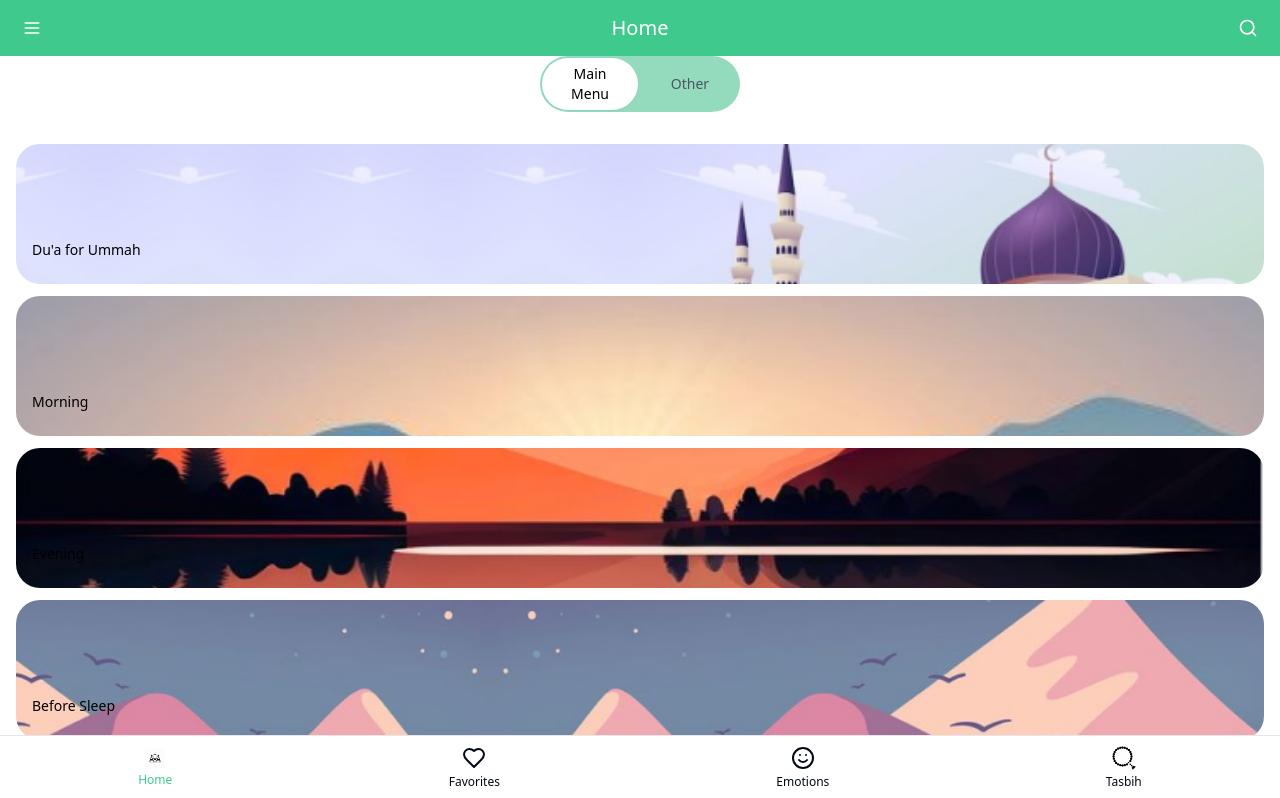
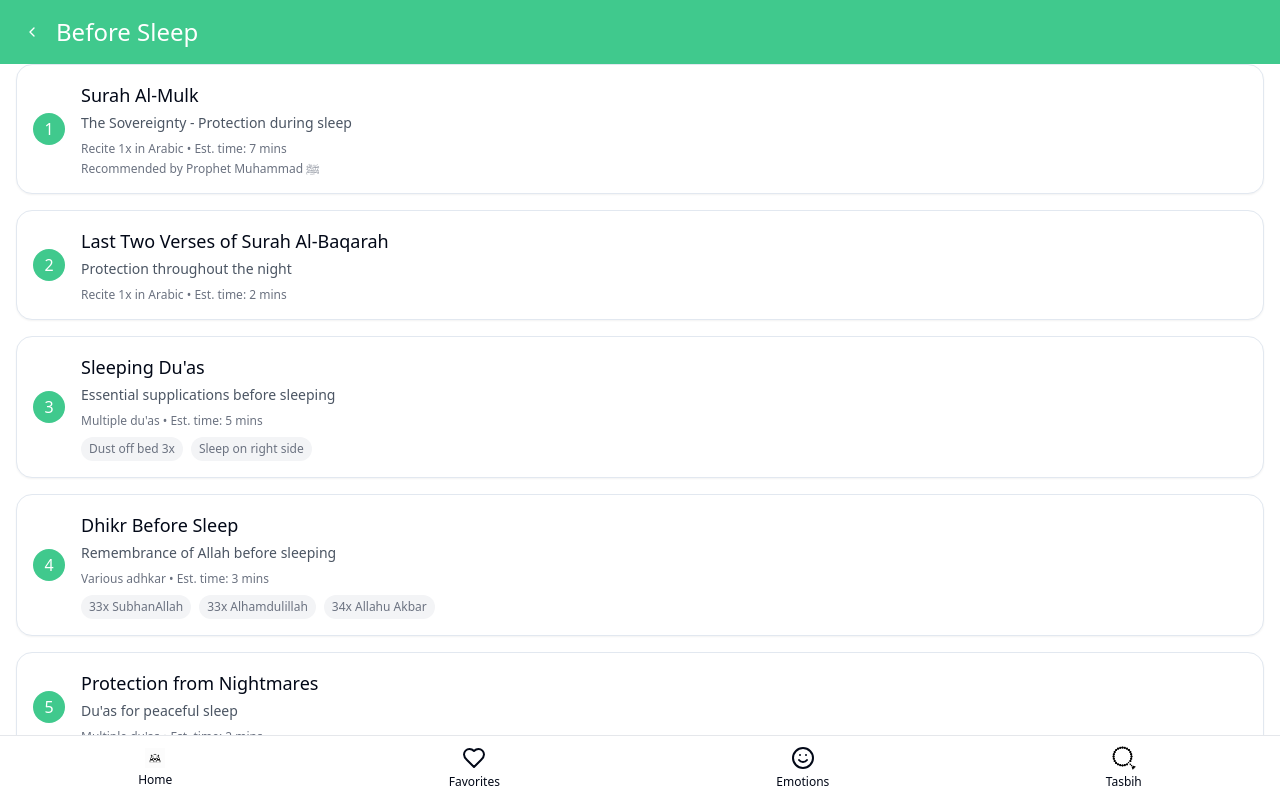
Before and after one commit to Usmanyousaf88/duapp, a React (Vite) app: page /before-sleep in a window 1280 px wide. Before the commit this address led to /. Shown: the top 798 px of the page. Built offline with nearby package versions, Linux system fonts and the light colour scheme.

Commit message:
Add content for Before Sleep page
Implemented detailed content for the Before Sleep page, following the structure of the Morning page. This includes various sections for prayers, supplications, and recommended practices to be performed before sleep.
[skip gpt_engineer]

```diff
--- a/src/App.tsx
+++ b/src/App.tsx
@@ -8,6 +8,7 @@ import Morning from "./pages/Morning";
 import AyatAlKursi from "./pages/AyatAlKursi";
 import Emotions from "./pages/Emotions";
 import Tasbih from "./pages/Tasbih";
+import BeforeSleep from "./pages/BeforeSleep";
 
 const queryClient = new QueryClient();
 
@@ -23,6 +24,7 @@ const App = () => (
           <Route path="/morning/ayat-al-kursi" element={<AyatAlKursi />} />
           <Route path="/emotions" element={<Emotions />} />
           <Route path="/tasbih" element={<Tasbih />} />
+          <Route path="/before-sleep" element={<BeforeSleep />} />
           <Route path="*" element={<Navigate to="/" replace />} />
         </Routes>
       </BrowserRouter>
--- a/src/data/categories.ts
+++ b/src/data/categories.ts
@@ -28,6 +28,7 @@ export const mainCategories: Category[] = [
     color: "bg-[#2B7BAD]",
     icon: "/placeholder.svg",
     backgroundImage: "/lovable-uploads/13df4b61-4aa3-44a9-b03d-d57426245fb6.png",
+    path: "/before-sleep",
     className: "col-span-2"
   },
   {
--- /dev/null
+++ b/src/pages/BeforeSleep.tsx
@@ -0,0 +1,118 @@
+import { Button } from "@/components/ui/button";
+import { ChevronLeft } from "lucide-react";
+import { Link } from "react-router-dom";
+import { BottomNav } from "@/components/BottomNav";
+
+const BeforeSleep = () => {
+  return (
+    <div className="min-h-screen bg-white">
+      <div className="fixed top-0 inset-x-0 bg-[#40C98D] z-10">
+        <div className="flex items-center px-4 py-3">
+          <Link to="/">
+            <Button variant="ghost" className="p-2 hover:bg-white/10 text-white">
+              <ChevronLeft className="w-6 h-6" />
+            </Button>
+          </Link>
+          <h1 className="text-2xl font-medium text-white ml-2">Before Sleep</h1>
+        </div>
+      </div>
+
+      <div className="pt-16 px-4 pb-24">
+        <div className="space-y-4">
+          <div className="p-4 bg-white rounded-lg shadow-sm border">
+            <div className="flex items-center gap-4">
+              <div className="w-8 h-8 bg-[#40C98D] rounded-full flex items-center justify-center text-white">
+                1
+              </div>
+              <div className="flex-1">
+                <h2 className="text-lg font-medium">Surah Al-Mulk</h2>
+                <p className="text-sm text-gray-600 mt-1">The Sovereignty - Protection during sleep</p>
+                <p className="text-xs text-gray-500 mt-2">Recite 1x in Arabic • Est. time: 7 mins</p>
+                <p className="text-xs text-gray-500 mt-1">Recommended by Prophet Muhammad ﷺ</p>
+              </div>
+            </div>
+          </div>
+
+          <div className="p-4 bg-white rounded-lg shadow-sm border">
+            <div className="flex items-center gap-4">
+              <div className="w-8 h-8 bg-[#40C98D] rounded-full flex items-center justify-center text-white">
+                2
+              </div>
+              <div className="flex-1">
+                <h2 className="text-lg font-medium">Last Two Verses of Surah Al-Baqarah</h2>
+                <p className="text-sm text-gray-600 mt-1">Protection throughout the night</p>
+                <p className="text-xs text-gray-500 mt-2">Recite 1x in Arabic • Est. time: 2 mins</p>
+              </div>
+            </div>
+          </div>
+
+          <div className="p-4 bg-white rounded-lg shadow-sm border">
+            <div className="flex items-center gap-4">
+              <div className="w-8 h-8 bg-[#40C98D] rounded-full flex items-center justify-center text-white">
+                3
+              </div>
+              <div className="flex-1">
+                <h2 className="text-lg font-medium">Sleeping Du'as</h2>
+                <p className="text-sm text-gray-600 mt-1">Essential supplications before sleeping</p>
+                <p className="text-xs text-gray-500 mt-2">Multiple du'as • Est. time: 5 mins</p>
+                <div className="mt-2 text-xs text-gray-500">
+                  <span className="inline-block px-2 py-1 bg-gray-100 rounded-full mr-2">Dust off bed 3x</span>
+                  <span className="inline-block px-2 py-1 bg-gray-100 rounded-full">Sleep on right side</span>
+                </div>
+              </div>
+            </div>
+          </div>
+
+          <div className="p-4 bg-white rounded-lg shadow-sm border">
+            <div className="flex items-center gap-4">
+              <div className="w-8 h-8 bg-[#40C98D] rounded-full flex items-center justify-center text-white">
+                4
+              </div>
+              <div className="flex-1">
+                <h2 className="text-lg font-medium">Dhikr Before Sleep</h2>
+                <p className="text-sm text-gray-600 mt-1">Remembrance of Allah before sleeping</p>
+                <p className="text-xs text-gray-500 mt-2">Various adhkar • Est. time: 3 mins</p>
+                <div className="mt-2 text-xs text-gray-500">
+                  <span className="inline-block px-2 py-1 bg-gray-100 rounded-full mr-2">33x SubhanAllah</span>
+                  <span className="inline-block px-2 py-1 bg-gray-100 rounded-full mr-2">33x Alhamdulillah</span>
+                  <span className="inline-block px-2 py-1 bg-gray-100 rounded-full">34x Allahu Akbar</span>
+                </div>
+              </div>
+            </div>
+          </div>
+
+          <div className="p-4 bg-white rounded-lg shadow-sm border">
+            <div className="flex items-center gap-4">
+              <div className="w-8 h-8 bg-[#40C98D] rounded-full flex items-center justify-center text-white">
+                5
+              </div>
+              <div className="flex-1">
+                <h2 className="text-lg font-medium">Protection from Nightmares</h2>
+                <p className="text-sm text-gray-600 mt-1">Du'as for peaceful sleep</p>
+                <p className="text-xs text-gray-500 mt-2">Multiple du'as • Est. time: 2 mins</p>
+              </div>
+            </div>
+          </div>
+
+          <div className="p-4 bg-white rounded-lg shadow-sm border">
+            <div className="flex items-center gap-4">
+              <div className="w-8 h-8 bg-[#40C98D] rounded-full flex items-center justify-center text-white">
+                6
+              </div>
+              <div className="flex-1">
+                <h2 className="text-lg font-medium">Istighfar Before Sleep</h2>
+                <p className="text-sm text-gray-600 mt-1">Seeking forgiveness before rest</p>
+                <p className="text-xs text-gray-500 mt-2">Various forms • Est. time: 3 mins</p>
+                <p className="text-xs text-gray-500 mt-1">Clear your heart before sleep</p>
+              </div>
+            </div>
+          </div>
+        </div>
+      </div>
+
+      <BottomNav />
+    </div>
+  );
+};
+
+export default BeforeSleep;
```
